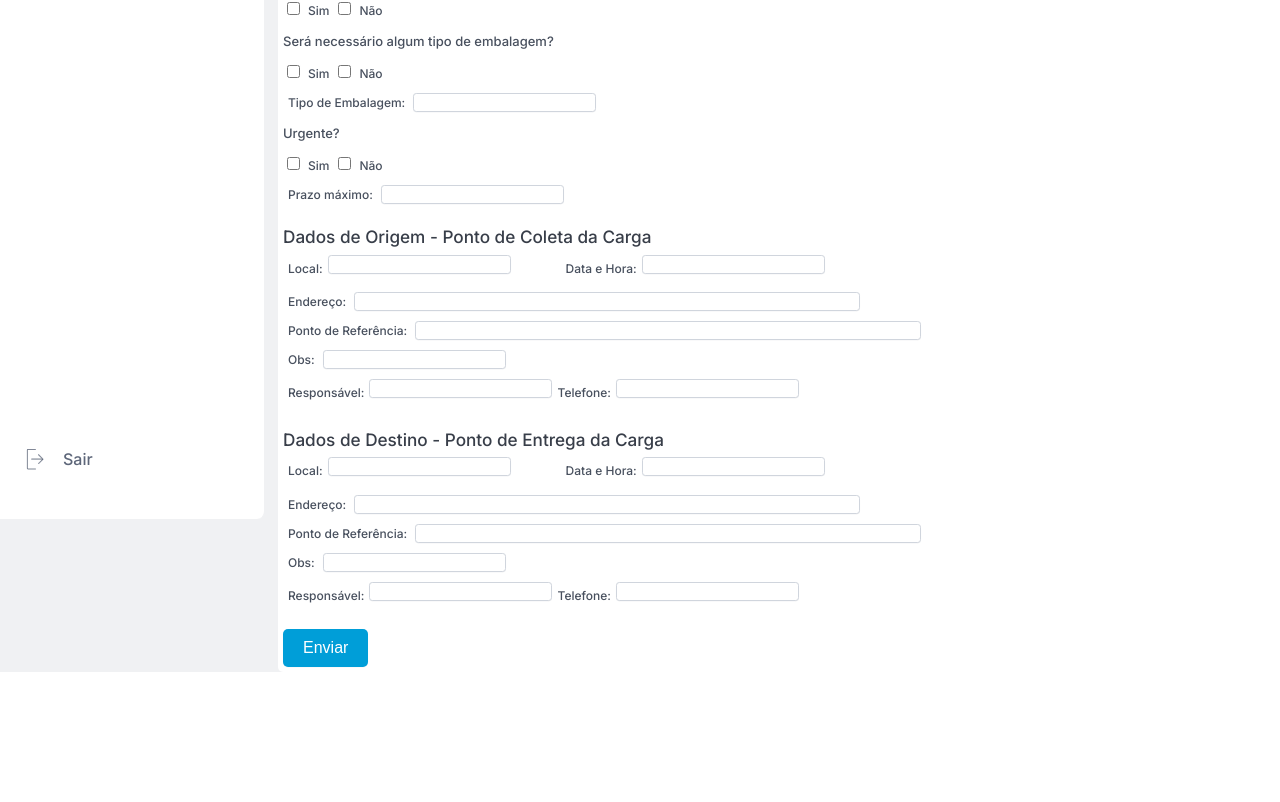
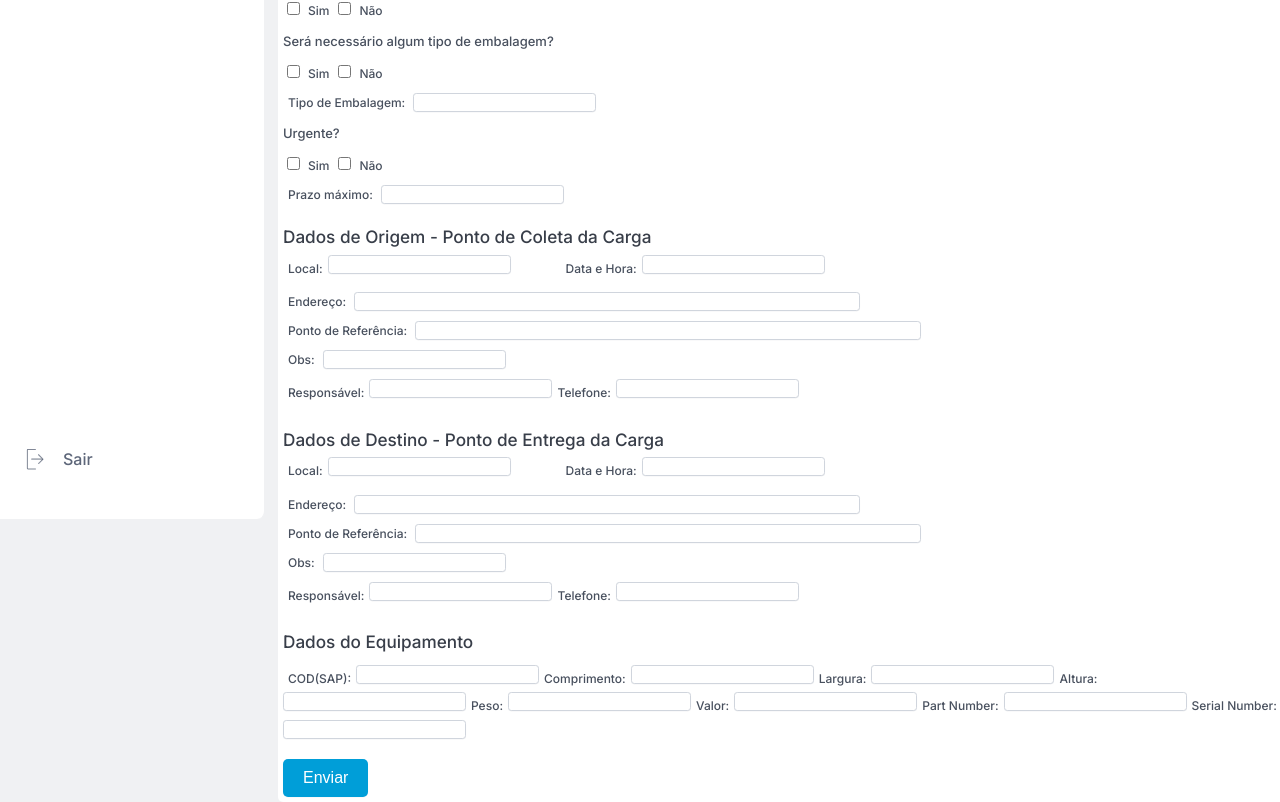
Before and after one commit to MateusOlv/Sistema_de_Gerenciamento, a React (Create React App) app: page /formularios in a window 1280 px wide. Shown: the part 461-1263 px from the top of the page. Before the commit the page ends 1133 px from the top, so only its background shows below. Built offline with nearby package versions, Linux system fonts and the light colour scheme; a web font is replaced by a local one.

Commit message:
feat: criação do campo Dados do Equipamento no componente Formulario.jsx

```diff
--- a/src/components/Formularios/Formulario.jsx
+++ b/src/components/Formularios/Formulario.jsx
@@ -1,6 +1,6 @@
 import styles from "./Formulario.module.css";
 
-function Form(){
+function Formulario(){
     return(
         <main className={styles.main}>
             <form action="">
@@ -123,6 +123,33 @@ function Form(){
                     <input type="text" />
                 </section>
 
+                <h2>Dados do Equipamento</h2>
+                <section className={styles.equipamento}>
+                    <label htmlFor="">COD(SAP): </label>
+                    <input type="text" />
+
+                    <label htmlFor="">Comprimento: </label>
+                    <input type="number" />
+
+                    <label htmlFor="">Largura: </label>
+                    <input type="number" />
+
+                    <label htmlFor="">Altura: </label>
+                    <input type="number" />
+
+                    <label htmlFor="">Peso: </label>
+                    <input type="number" />
+
+                    <label htmlFor="">Valor: </label>
+                    <input type="number" />
+
+                    <label htmlFor="">Part Number: </label>
+                    <input type="number" />
+
+                    <label htmlFor="">Serial Number: </label>
+                    <input type="number" />
+                </section>
+
                 <input type="submit" value="Enviar"/>
 
             </form>
@@ -130,4 +157,4 @@ function Form(){
     );
 };
 
-export default Form;
+export default Formulario;
--- a/src/components/Formularios/Formulario.module.css
+++ b/src/components/Formularios/Formulario.module.css
@@ -24,8 +24,18 @@ input {
     box-shadow: 0px 0.414px 0.827px 0px rgba(16, 24, 40, 0.05);
 }
 
-input[type="text"] {
+input[type="text"], input[type="number"] {
     height: 15px;
+}
+
+input[type=number]::-webkit-inner-spin-button {
+    -webkit-appearance: none;
+
+}
+input[type=number] {
+   -moz-appearance: textfield;
+   appearance: textfield;
+
 }
 
 div {
@@ -92,3 +102,11 @@ input[type="submit"]:hover {
     flex-direction: row;
     margin-top: 10px;
 }
+
+.equipamento{
+    display: flex;
+    flex-direction: row;
+    width: 1000px;
+    flex-wrap: wrap;
+    margin-top: 10px;
+}
--- a/src/pages/Formularios/Formularios.jsx
+++ b/src/pages/Formularios/Formularios.jsx
@@ -15,7 +15,7 @@ const Formularios = () => {
         <SearchBarContainer />
         <section className={styles.contentWrapper}>
         <ContentArea>
-          <Formulario/>
+          <Formulario />
         </ContentArea>
         </section>
       </main>
```
